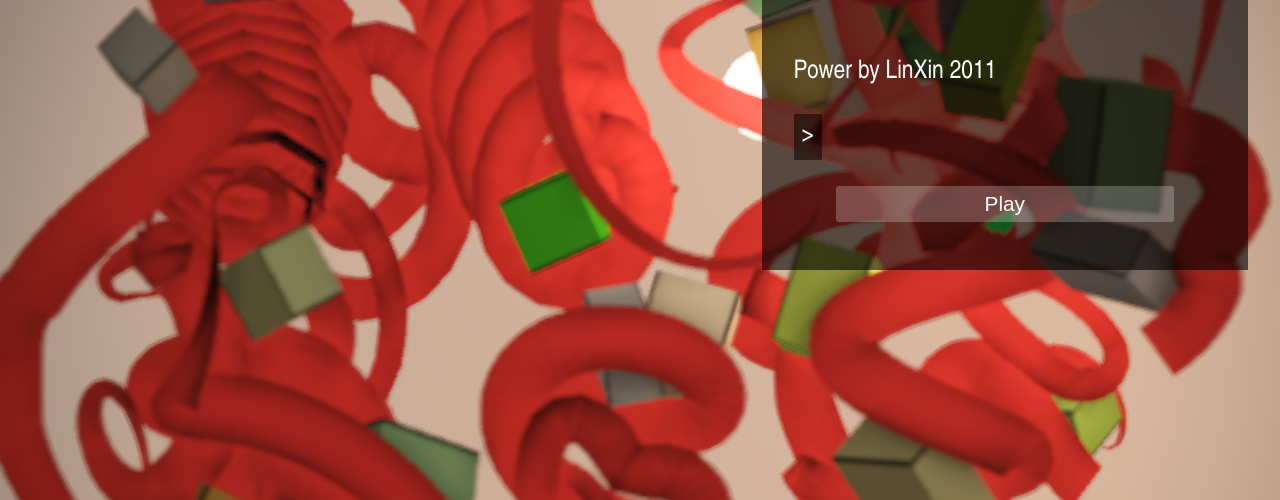
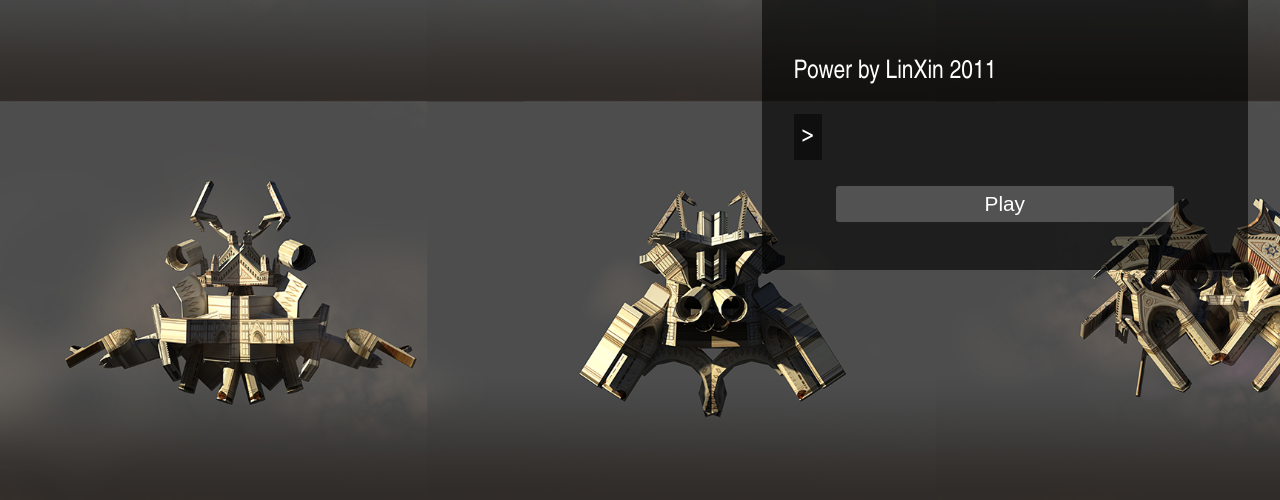
Before and after one commit to carllx/carllx.github.io, a plain HTML site: page index.html in a window 1280 px wide. Shown: the part 300-800 px from the top of the page. Drawn offline with Linux system fonts and the light colour scheme.

Commit message:
index prov

```diff
--- a/index.html
+++ b/index.html
@@ -22,7 +22,15 @@
     </div>
     <button>Play</button>
 </div>
-
+<style>
+    body {
+        margin: 0;
+        /*    background: #262;*/
+        background: url('/source/santa.png')#000 no-repeat;
+        background-size: cover;
+        /*视频开始前显示*/
+    }
+    </style>
 
 <div id="eric">
     <!-- WCAG general accessibility recommendation is that media such as background video play through only once. Loop turned on for the purposes of illustration; if removed, the end of the video will fade in the same way created by pressing the "Pause" button  -->
--- a/source/style.css
+++ b/source/style.css
@@ -1,12 +1,6 @@
 /*3D效果----------------------
 ---------------------------------*/
-body {
-        margin: 0;
-        /*    background: #262;*/
-        background: url('/source/dynamic.png')#000 no-repeat;
-        background-size: cover;
-        /*视频开始前显示*/
-    }
+
 
     div#tre > div {
         -webkit-perspective: 800;
```
Also changed, not shown: DynamicWriter.html (+9 -1 lines), LaGioconda.html (+9 -1 lines), RemixTool.html (+9 -1 lines), pp.html (+9 -1 lines).
